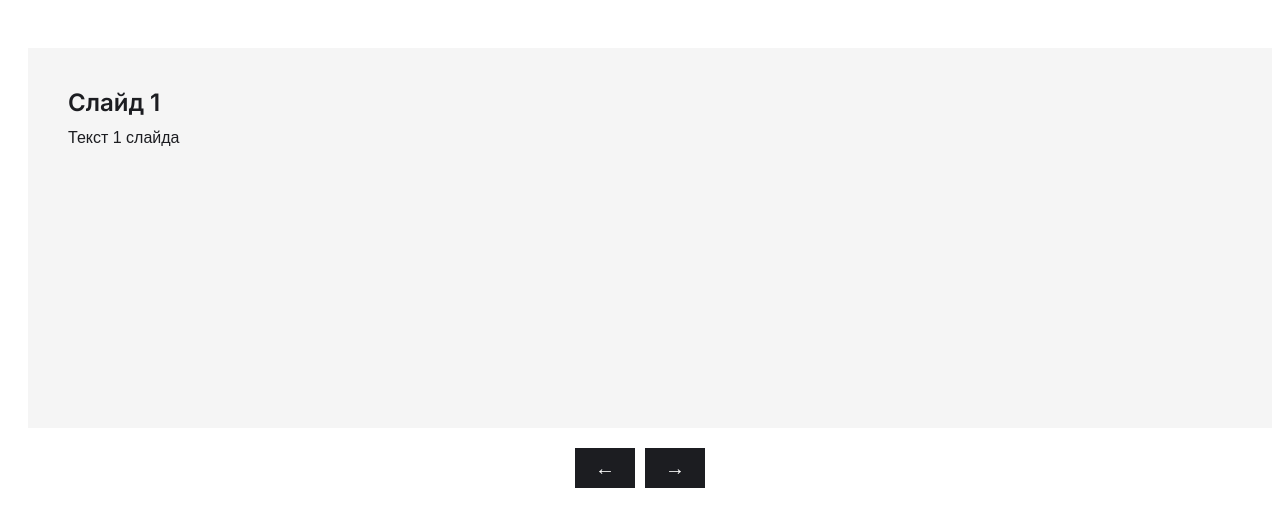
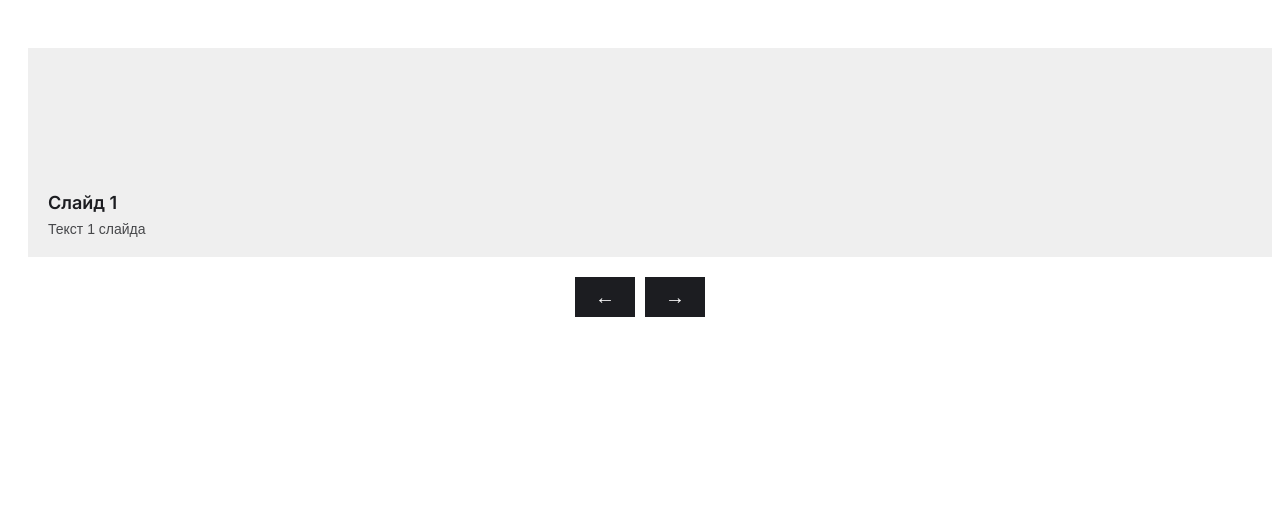
Before and after one commit to grigiriy/lay_ndv, a Vue app: page / in a window 1280 px wide. Shown: the top 526 px of the page. Built offline with nearby package versions, Linux system fonts and the light colour scheme.

Commit message:
декомпоз слайдов

```diff
--- a/src/components/Slider.vue
+++ b/src/components/Slider.vue
@@ -1,14 +1,15 @@
 <script setup>
-import { ref, computed, onMounted, onUnmounted } from 'vue'
+import { ref, onMounted, onUnmounted } from 'vue'
+import SliderCard from './SliderCard.vue'
 
 const currentIndex = ref(0)
 const items = [
-  { id: 1, title: 'Слайд 1', text: 'Текст 1 слайда' },
-  { id: 2, title: 'Слайд 2', text: 'Текст 2 слайда' },
-  { id: 3, title: 'Слайд 3', text: 'Текст 3 слайда' },
-  { id: 4, title: 'Слайд 1', text: 'Текст 4 слайда' },
-  { id: 5, title: 'Слайд 2', text: 'Текст 5 слайда' },
-  { id: 6, title: 'Слайд 3', text: 'Текст 6 слайда' },
+  { id: 1, label: 'Слайд 1', text: 'Текст 1 слайда', img: '', shield: '', href: '#' },
+  { id: 2, label: 'Слайд 2', text: 'Текст 2 слайда', img: '', shield: '', href: '#' },
+  { id: 3, label: 'Слайд 3', text: 'Текст 3 слайда', img: '', shield: '', href: '#' },
+  { id: 4, label: 'Слайд 1', text: 'Текст 4 слайда', img: '', shield: '', href: '#' },
+  { id: 5, label: 'Слайд 2', text: 'Текст 5 слайда', img: '', shield: '', href: '#' },
+  { id: 6, label: 'Слайд 3', text: 'Текст 6 слайда', img: '', shield: '', href: '#' },
 ]
 
 const isDesktop = ref(window.innerWidth > 1369)
@@ -48,10 +49,13 @@ const next = () => {
             v-for="(item, index) in items"
             :key="item.id"
           >
-            <div class="slider__content">
-              <h3 class="slider__title">{{ item.title }}</h3>
-              <p class="slider__text">{{ item.text }}</p>
-            </div>
+            <SliderCard
+              :label="item.label"
+              :text="item.text"
+              :img="item.img"
+              :shield="item.shield"
+              :href="item.href"
+            />
           </div>
         </div>
       </div>
@@ -93,27 +97,6 @@ const next = () => {
 
   &__item {
     flex: 0 0 443px;
-  }
-
-  &__content {
-    background: #f5f5f5;
-    padding: 40px;
-    min-height: 300px;
-  }
-
-  &__title {
-    font-family: 'Inter', sans-serif;
-    font-size: 24px;
-    font-weight: 600;
-    margin: 0 0 12px;
-    color: #1C1D21;
-  }
-
-  &__text {
-    font-family: 'TT Norms', sans-serif;
-    font-size: 16px;
-    color: #1C1D21;
-    margin: 0;
   }
 
   &__arrows {
--- /dev/null
+++ b/src/components/SliderCard.vue
@@ -0,0 +1,84 @@
+<script setup>
+defineProps({
+  label: String,
+  text: String,
+  img: String,
+  shield: String,
+  href: String
+})
+</script>
+
+<template>
+  <a :href="href" class="slider-card">
+    <div class="slider-card__img">
+      <img :src="img" :alt="label" v-if="img" />
+    </div>
+    <div class="slider-card__shield" v-if="shield">
+      <img :src="shield" alt="" />
+    </div>
+    <div class="slider-card__content">
+      <span class="slider-card__label">{{ label }}</span>
+      <p class="slider-card__text">{{ text }}</p>
+    </div>
+  </a>
+</template>
+
+<style lang="scss" scoped>
+.slider-card {
+  display: block;
+  height: 209px;
+  position: relative;
+  overflow: hidden;
+  text-decoration: none;
+  background: #efefef;
+
+  &__img {
+    position: absolute;
+    inset: 0;
+
+    img {
+      width: 100%;
+      height: 100%;
+      object-fit: cover;
+    }
+  }
+
+  &__shield {
+    position: absolute;
+    top: 10px;
+    right: 10px;
+    width: 40px;
+    height: 40px;
+
+    img {
+      width: 100%;
+      height: 100%;
+      object-fit: contain;
+    }
+  }
+
+  &__content {
+    position: absolute;
+    bottom: 0;
+    left: 0;
+    right: 0;
+    padding: 20px;
+  }
+
+  &__label {
+    display: block;
+    font-family: 'Inter', sans-serif;
+    font-size: 18px;
+    font-weight: 600;
+    color: #1C1D21;
+    margin-bottom: 8px;
+  }
+
+  &__text {
+    font-family: 'TT Norms', sans-serif;
+    font-size: 14px;
+    color: rgba(28, 29, 33, 0.8);
+    margin: 0;
+  }
+}
+</style>
```
